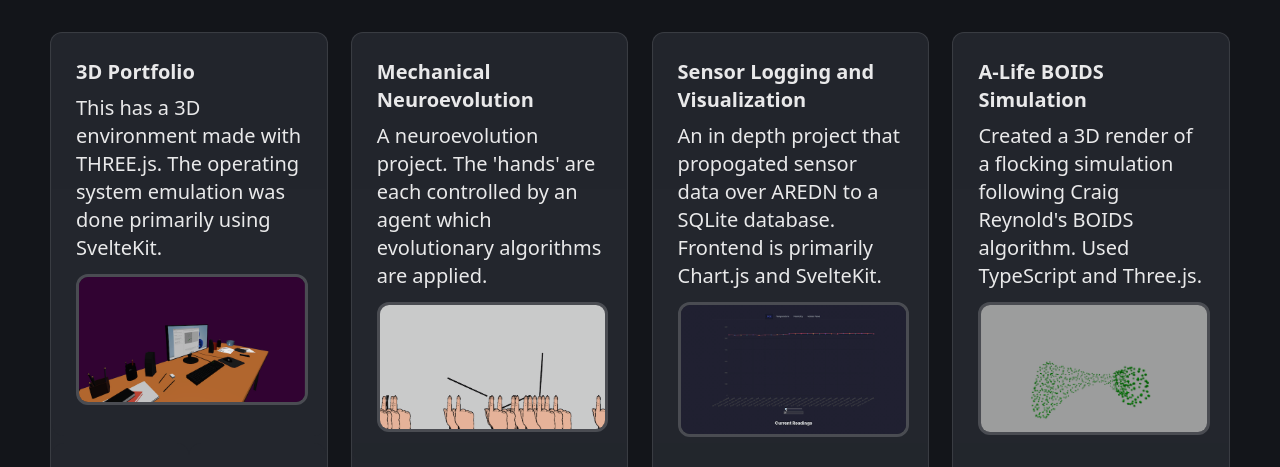
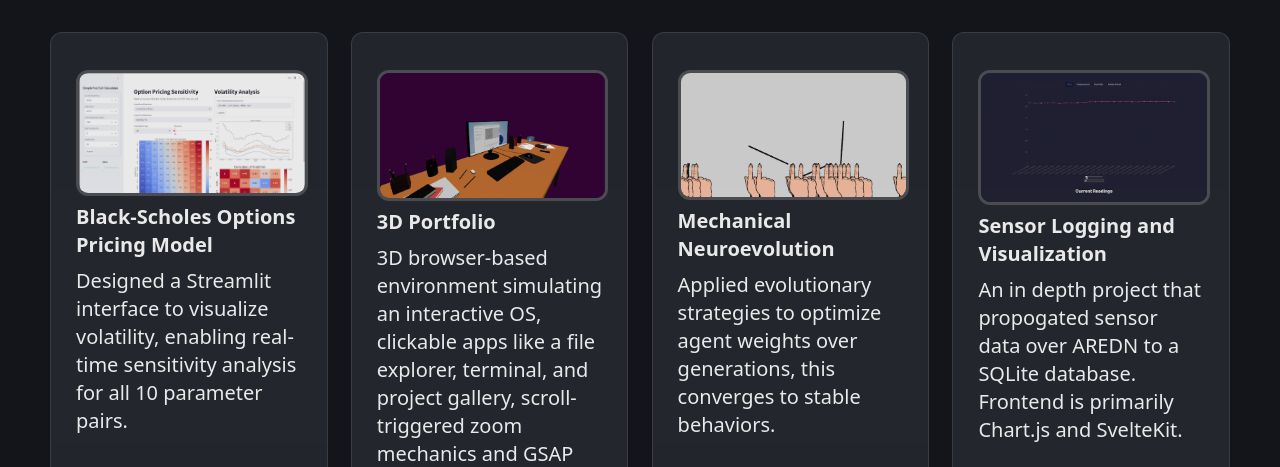
Before and after one commit to williserdman/Personal-Website, an Astro site: page / in a window 1280 px wide. Shown: the part 320-787 px from the top of the page. Built offline with nearby package versions, Linux system fonts and the light colour scheme; Astro itself is replaced by a stand-in of ours.

Commit message:
added project, styling changes

```diff
--- a/src/components/ProjectCard.astro
+++ b/src/components/ProjectCard.astro
@@ -1,11 +1,13 @@
 ---
 const { title, description, imageUrl, demoLink, githubLink } = Astro.props;
 ---
+<div style="margin-bottom: 20px;">
   <li class="link-card">
     <a>
+      <img src={imageUrl} alt={`${title} image`} class="card-image" />
       <h2>{title}</h2>
       <p>{description}</p>
-    <img src={imageUrl} alt={`${title} image`} class="card-image" />
+
     </a>
     <div class="button-container">
       <a href={demoLink} target="_blank" rel="noopener noreferrer" class="button demo-btn">
@@ -16,6 +18,8 @@ const { title, description, imageUrl, demoLink, githubLink } = Astro.props;
       </a>
     </div>
   </li>
+</div>
+
 
 <style>
   .link-card {
@@ -122,4 +126,30 @@ const { title, description, imageUrl, demoLink, githubLink } = Astro.props;
   .github-btn:hover {
     background-color: #111827;
   }
+
+  .link-card {
+  display: flex;
+  flex-direction: column;
+  justify-content: space-between;
+  height: 100%; /* ensure the card takes up all vertical space */
+  list-style: none;
+  padding: 2px;
+  margin: 10px;
+  background-color: #23262d;
+  border-radius: 12px;
+  background-position: 100%;
+  transition: background-position 0.6s cubic-bezier(0.22, 1, 0.36, 1), transform 0.3s ease;
+  box-shadow: inset 0 0 0 1px rgba(255, 255, 255, 0.1);
+  overflow: hidden;
+}
+
+.link-card > a {
+  flex-grow: 1;
+}
+
+.button-container {
+  display: flex;
+  justify-content: space-between;
+  margin-top: 6px;
+}
 </style>
--- a/src/pages/index.astro
+++ b/src/pages/index.astro
@@ -43,15 +43,22 @@ import ProjectCard from "../components/ProjectCard.astro"
 		<h2>Featured <span class="h2-gradient">Projects</span>.</h2>
 		<ul role="list" class="link-card-grid">
 			<ProjectCard
+      title="Black-Scholes Options Pricing Model"
+      description="Designed a Streamlit interface to visualize volatility, enabling real-time sensitivity analysis for all 10 parameter pairs."
+      imageUrl="/blackscholes/demopic.png"
+      demoLink="https://williserdmanblackscholes.streamlit.app/"
+      githubLink="https://github.com/williserdman/options_pricer"
+    />
+	<ProjectCard
       title="3D Portfolio"
-      description="This has a 3D environment made with THREE.js. The operating system emulation was done primarily using SvelteKit."
+      description="3D browser-based environment simulating an interactive OS, clickable apps like a file explorer, terminal, and project gallery, scroll-triggered zoom mechanics and GSAP camera movements."
       imageUrl="/portfolio/demopic.png"
       demoLink="https://portfolio.williserdman.com"
       githubLink="https://github.com/williserdman/2022_projects/tree/main/3dPortfolio"
     />
 	<ProjectCard
 	title="Mechanical Neuroevolution"
-	description="A neuroevolution project. The 'hands' are each controlled by an agent which evolutionary algorithms are applied."
+	description="Applied evolutionary strategies to optimize agent weights over generations, this converges to stable behaviors."
 	imageUrl="/polebalancing/demopic.png"
 	demoLink="https://polebalancing.williserdman.com"
 	githubLink="https://github.com/williserdman/Pole-Balancing"
```
Also changed, not shown: public/blackscholes/demopic.png (added), 1 other file. Lines whose indentation alone changed are shown as unchanged.
